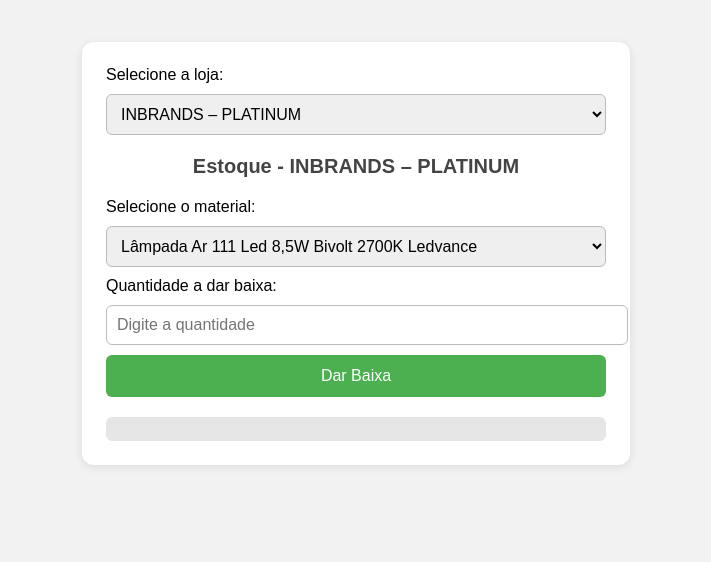
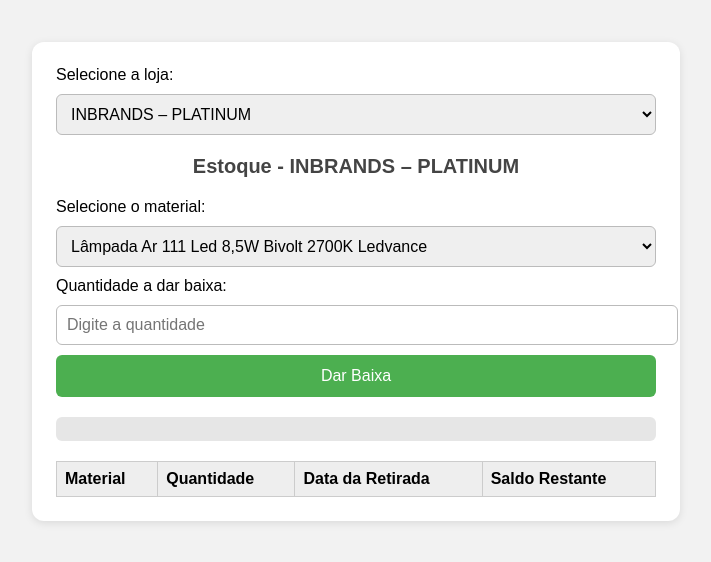
Before and after one commit to brian09407/controle-estoque, a plain HTML site: page poa.html in a window 1280 px wide. Shown: the part 70-632 px from the top of the page, without its empty margins (284-995 px from the left). Drawn offline with Linux system fonts and the light colour scheme.

Commit message:
Add files via upload

```diff
--- a/poa.html
+++ b/poa.html
@@ -25,7 +25,7 @@
       padding: 24px;
       margin: 24px;
       width: 100%;
-      max-width: 500px;
+      max-width: 600px;
     }
     select, input[type="number"] {
       width: 100%;
@@ -63,6 +63,19 @@
       margin-bottom: 20px;
       text-align: center;
     }
+    table {
+      width: 100%;
+      border-collapse: collapse;
+      margin-top: 20px;
+    }
+    th, td {
+      border: 1px solid #ccc;
+      padding: 8px;
+      text-align: left;
+    }
+    th {
+      background-color: #eee;
+    }
   </style>
 </head>
 <body>
@@ -85,45 +98,111 @@
     <div class="titulo-loja" id="tituloLoja">Estoque - INBRANDS – PLATINUM</div>
 
     <label for="material">Selecione o material:</label>
-    <select id="material">
-      <option value="Lâmpada Ar 111 Led 8,5W Bivolt 2700K Ledvance">Lâmpada Ar 111 Led 8,5W Bivolt 2700K Ledvance</option>
-      <option value="Luminária Led Tubular T8 16W 3000k 120 cm">Luminária Led Tubular T8 16W 3000k 120 cm</option>
-      <option value="Lâmpada Mini Dicroica Led 4w Mr11 Gu10 3000k Ledvance">Lâmpada Mini Dicroica Led 4w Mr11 Gu10 3000k Ledvance</option>
-      <option value="Lâmpada led dicroica Gu10 4,5w / MR 16 – 3000k Ledvance">Lâmpada led dicroica Gu10 4,5w / MR 16 – 3000k Ledvance</option>
-      <option value="Par 38 2700k 14w Ledvance">Par 38 2700k 14w Ledvance</option>
-      <option value="Soquete Gu10">Soquete Gu10</option>
-      <option value="Fita isolante Scotch 33+ 19MMx20M">Fita isolante Scotch 33+ 19MMx20M</option>
-      <option value="Luminária de emergência">Luminária de emergência</option>
-    </select>
+    <select id="material"></select>
 
     <label for="quantidade">Quantidade a dar baixa:</label>
     <input type="number" id="quantidade" min="1" placeholder="Digite a quantidade">
 
     <button onclick="darBaixa()">Dar Baixa</button>
     <div class="resultado" id="resultado"></div>
+
+    <table id="tabelaEstoque">
+      <thead>
+        <tr>
+          <th>Material</th>
+          <th>Quantidade</th>
+          <th>Data da Retirada</th>
+          <th>Saldo Restante</th>
+        </tr>
+      </thead>
+      <tbody></tbody>
+    </table>
   </div>
 
   <script>
+    const materiais = [
+      "Lâmpada Ar 111 Led 8,5W Bivolt 2700K Ledvance",
+      "Luminária Led Tubular T8 16W 3000k 120 cm",
+      "Lâmpada Mini Dicroica Led 4w Mr11 Gu10 3000k Ledvance",
+      "Lâmpada led dicroica Gu10 4,5w / MR 16 – 3000k Ledvance",
+      "Par 38 2700k 14w Ledvance",
+      "Soquete Gu10",
+      "Fita isolante Scotch 33+ 19MMx20M",
+      "Luminária de emergência"
+    ];
+
+    let estoque = JSON.parse(localStorage.getItem('estoque')) || {};
+    let historico = JSON.parse(localStorage.getItem('historico')) || {};
+
+    function salvarEstoque() {
+      localStorage.setItem('estoque', JSON.stringify(estoque));
+      localStorage.setItem('historico', JSON.stringify(historico));
+    }
+
     function atualizarTituloLoja() {
       const lojaSelecionada = document.getElementById('loja').value;
       document.getElementById('tituloLoja').innerText = `Estoque - ${lojaSelecionada}`;
+      if (!estoque[lojaSelecionada]) {
+        estoque[lojaSelecionada] = {};
+        historico[lojaSelecionada] = [];
+        materiais.forEach(m => estoque[lojaSelecionada][m] = 30);
+        salvarEstoque();
+      }
+      atualizarTabela();
+    }
+
+    function atualizarTabela() {
+      const loja = document.getElementById('loja').value;
+      const tbody = document.querySelector('#tabelaEstoque tbody');
+      tbody.innerHTML = '';
+      (historico[loja] || []).forEach(registro => {
+        const tr = document.createElement('tr');
+        tr.innerHTML = `<td>${registro.material}</td>
+                        <td>${registro.quantidade}</td>
+                        <td>${registro.data}</td>
+                        <td>${estoque[loja][registro.material]}</td>`;
+        tbody.appendChild(tr);
+      });
     }
 
     function darBaixa() {
       const loja = document.getElementById('loja').value;
       const material = document.getElementById('material').value;
-      const quantidade = document.getElementById('quantidade').value;
+      const quantidade = parseInt(document.getElementById('quantidade').value);
 
       if (!quantidade || quantidade <= 0) {
         document.getElementById('resultado').innerText = 'Digite uma quantidade válida.';
         return;
       }
 
+      if (estoque[loja][material] - quantidade < 0) {
+        document.getElementById('resultado').innerText = 'Estoque insuficiente.';
+        return;
+      }
+
+      estoque[loja][material] -= quantidade;
+
+      const data = new Date().toLocaleDateString();
+      historico[loja].push({ material, quantidade, data });
+
+      salvarEstoque();
+
       const resultado = `Baixa realizada:\nLoja: ${loja}\nMaterial: ${material}\nQuantidade: ${quantidade}`;
       document.getElementById('resultado').innerText = resultado;
+      atualizarTabela();
     }
 
-    window.onload = atualizarTituloLoja;
+    window.onload = () => {
+      const materialSelect = document.getElementById('material');
+      materialSelect.innerHTML = '';
+      materiais.forEach(m => {
+        const opt = document.createElement('option');
+        opt.value = m;
+        opt.innerText = m;
+        materialSelect.appendChild(opt);
+      });
+      atualizarTituloLoja();
+    };
   </script>
 </body>
 </html>
```
